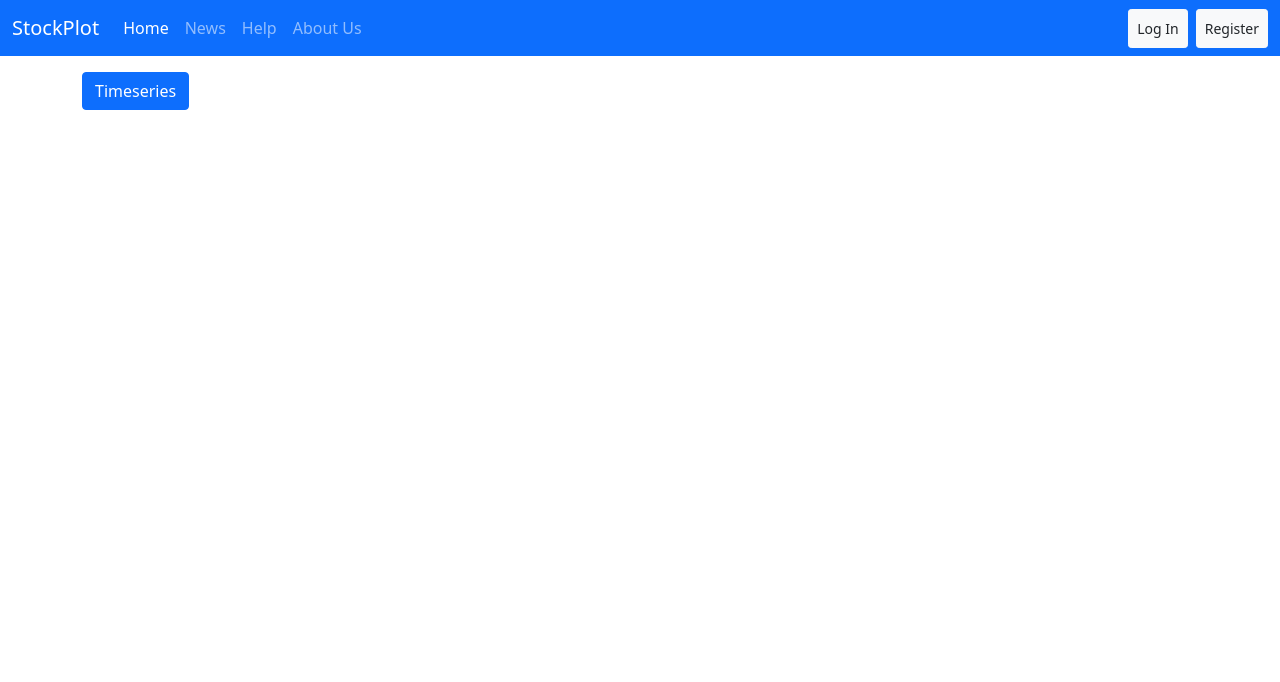
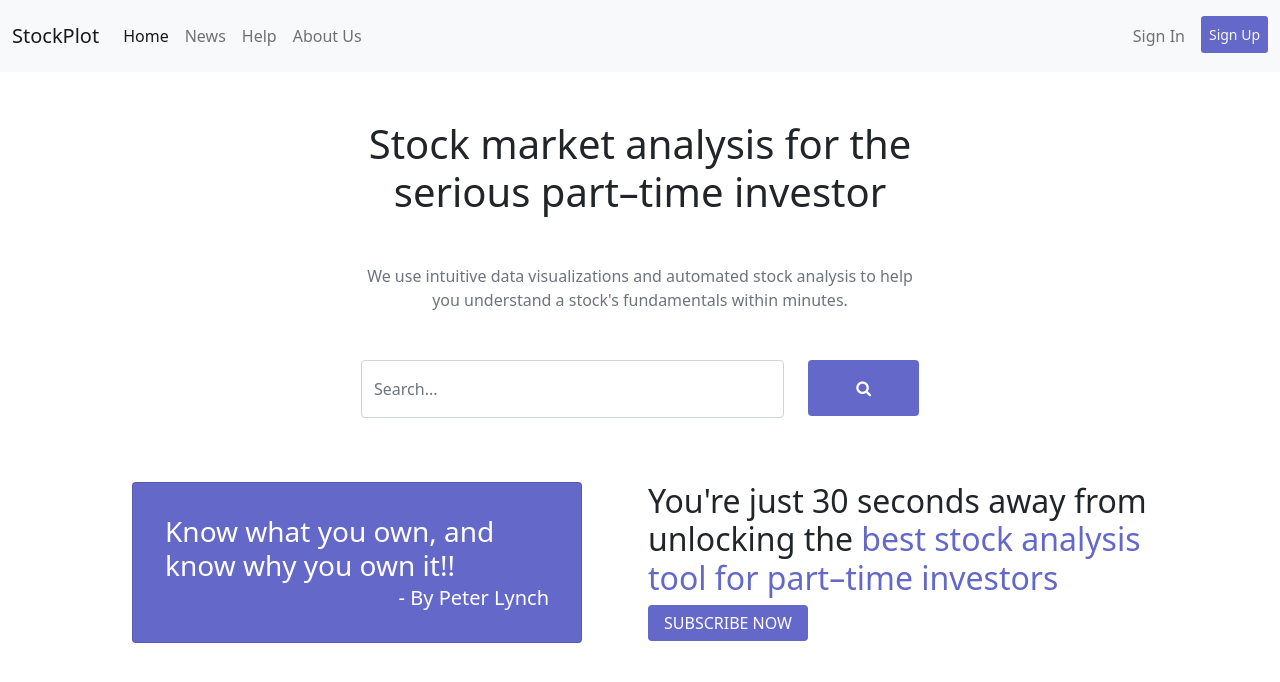
Before and after one commit to anirudhasj441/StockPlot, a Django app: page / in a window 1280 px wide. Shown: the top 682 px of the page. Run offline with Django 4.2, Linux system fonts and the light colour scheme; some libraries are stand-ins or nearby versions.

Commit message:
dev: update home page

```diff
--- a/stock_plot/home/templates/home/index.html
+++ b/stock_plot/home/templates/home/index.html
@@ -1,12 +1,89 @@
 {% extends 'base.html' %}{% load static %}
 {% block css %}
-    <style>
+<style>
+    /* Small devices (landscape phones, 576px and up) */
+    @media (min-width: 576px) {
 
-    </style>
+        .serch-field,
+        .banner-text {
+            width: 100%;
+        }
+    }
+
+    /* Medium devices (tablets, 768px and up) */
+    @media (min-width: 768px) {
+
+        .serch-field,
+        .banner-text {
+            width: 50%;
+        }
+    }
+
+    /* Large devices (desktops, 992px and up) */
+    @media (min-width: 992px) {
+
+        .serch-field,
+        .banner-text {
+            width: 50%;
+        }
+    }
+</style>
 {% endblock css %}
 {% block title %}StockPlot{% endblock title %}
 {% block body %}
-    <div class="container pt-3">
-        <a href="/plots/timeseries" class="btn btn-primary">Timeseries</a>
-    </div>
+<div class="container pt-5">
+    <section id="banner">
+        <div class="text-center banner-text mx-auto">
+            <h1 style="font-size: 2.5rem;">
+                Stock market analysis for the serious part–time investor
+            </h1>
+            <p class="text-muted my-5">We use intuitive data visualizations and automated stock analysis to help you
+                understand a stock's fundamentals within minutes.</p>
+        </div>
+        <div class="mx-auto serch-field d-flex">
+            <div style="position: relative; width: -webkit-fill-available">
+                <input v-model="search_value" type="text" class="form-control py-3" placeholder="Search..."
+                    @keydown.enter.prevent="filter(search_value)" @update:model-value="updateSearch">
+                <div class="alert alert-dark bg-light text-center rounded py-2 px-2 p-0"
+                    v-if="show_results && search_results.length < 1">
+                    <div class="text-primary">No Results found</div>
+                </div>
+                <div class="alert alert-dark bg-light text-center rounded py-2 px-2 p-0" v-if="filter_loading">
+                    <i class="text-primary fa fa-2x fa-spinner fa-spin"></i>
+                </div>
+                <ul class="bg-light rounded py-2 px-2 dropdown-menu-light p-0"
+                    style="list-style: none; position: absolute; z-index: 9999; width: 100%;"
+                    v-if="show_results && search_results.length > 0">
+                    <li v-for="result of search_results" class="text-wrap"><button type="button" class="dropdown-item"
+                            @click="showPlot(result.symbol, result.name, result.currency)">[[result.name]]</button></li>
+                </ul>
+            </div>
+            <div>
+                <button class="ms-4 btn btn-primary py-3 px-sm-4 px-md-5 px-lg-5" @click="filter(search_value)"><i
+                        class="fa fa-search"></i></button>
+            </div>
+        </div>
+        <div class="mt-5 row g-3 align-items-start">
+            <div class="col-lg-6 col-md-6 col-sm-12">
+                <div class="card bg-primary text-white p-3 mx-sm-auto" style="max-width: 450px;">
+                    <div class="card-body">
+                        <h3 class="card-title">Know what you own, and know why you own it!!</h5>
+                        <h5 class="card-subtitle text-end">- By Peter Lynch</h6>
+                    </div>
+                </div>
+            </div>
+            <div class="col-sm-12 col-md-6 col-lg-6">
+                <h2>
+                    You're just 30 seconds away from unlocking the
+                    <span class="text-primary">best stock analysis tool for part–time investors</span>
+                </h2>
+                <div>
+                    <button class="btn btn-primary px-3">SUBSCRIBE NOW</button>
+                </div>
+            </div>
+        </div>
+    </section>
+    <!-- <a href="/plots/timeseries" class="btn btn-primary">Timeseries</a> -->
+    <section id=""></section>
+</div>
 {% endblock body %}
--- a/stock_plot/templates/base.html
+++ b/stock_plot/templates/base.html
@@ -24,9 +24,6 @@
 
     <title>{% block title %}{% endblock title %}</title>
     <style>
-        .nav-btn:hover {
-            color: black !important;
-        }
         #preloader {
             position: fixed;
             left: 0;
@@ -41,6 +38,22 @@
             background-size: 200px 200px;
             opacity: 1;
         }
+        .btn{
+            box-shadow: none !important;
+        }
+        .btn-primary {
+            background-color: #6368C9 !important;
+            border: none !important;
+        }
+        .btn-primary:hover{
+            background-color: #3257b3 !important;
+        }
+        .bg-primary{
+            background-color: #6368C9 !important;
+        }
+        .text-primary{
+            color: #6368C9 !important;
+        }
     </style>
     {% block css %}
     {% endblock css %}
@@ -49,9 +62,9 @@
 <body>
     <div id="app">
         <div id="preloader" v-if="preloader"></div>
-        <nav class="navbar navbar-expand-lg navbar-dark bg-primary">
+        <nav class="navbar navbar-expand-lg navbar-light bg-light py-3">
             <div class="container-fluid">
-                <a class="navbar-brand" href="#">StockPlot</a>
+                <a class="navbar-brand" href="/">StockPlot</a>
                 <button class="navbar-toggler shadow-none" type="button" data-bs-toggle="collapse"
                     data-bs-target="#navbarSupportedContent" aria-controls="navbarSupportedContent"
                     aria-expanded="false" aria-label="Toggle navigation">
@@ -60,7 +73,7 @@
                 <div class="collapse navbar-collapse" id="navbarSupportedContent">
                     <ul class="navbar-nav me-auto mb-2 mb-lg-0">
                         <li class="nav-item">
-                            <a class="nav-link active" aria-current="page" href="#">Home</a>
+                            <a class="nav-link active" aria-current="page" href="/">Home</a>
                         </li>
                         <li class="nav-item">
                             <a class="nav-link" href="#">News</a>
@@ -74,10 +87,10 @@
                     </ul>
                     <ul class="navbar-nav ms-auto mb-2 mb-lg-0">
                         <li class="nav-item me-lg-2">
-                            <a class="nav-link btn btn-sm btn-light text-dark nav-btn" aria-current="page" href="#">Log In</a>
+                            <a class="nav-link" aria-current="page" href="#">Sign In</a>
                         </li>
                         <li class="nav-item">
-                            <a class="nav-link btn btn-sm btn-light text-dark nav-btn" href="#">Register</a>
+                            <a class="nav-link btn btn-sm btn-primary text-light" href="#">Sign Up</a>
                         </li>
                     </ul>
                 </div>
```
